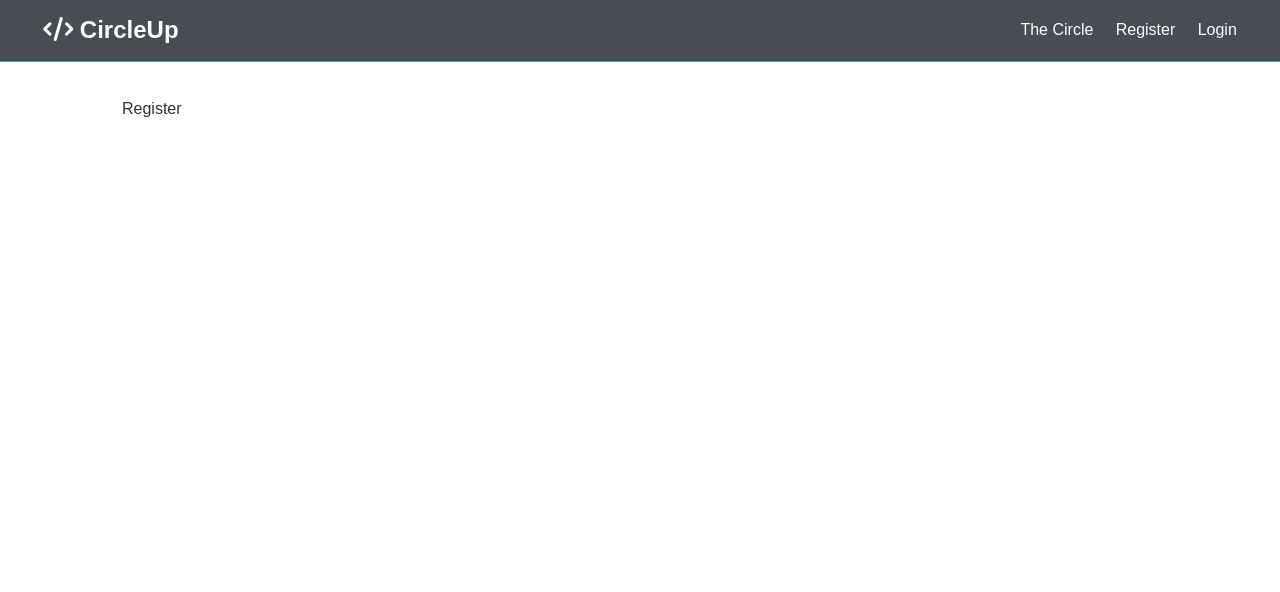
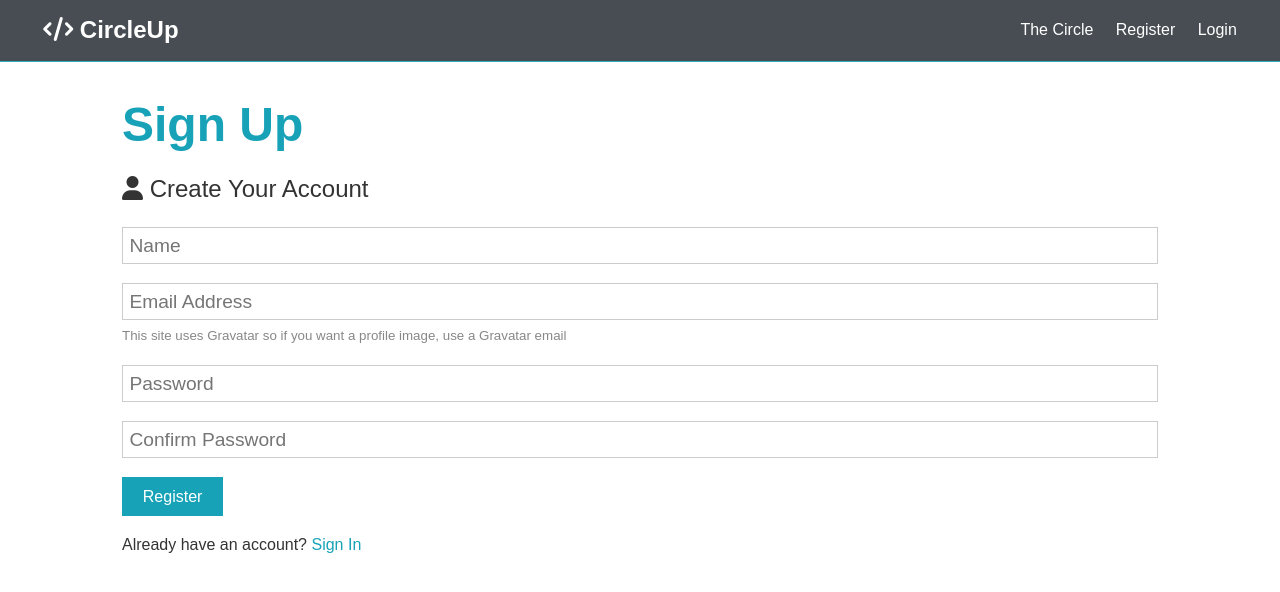
Before and after one commit to x-saim/circleup, a React (Create React App) app in the folder client/: page /register in a window 1280 px wide. Shown: the top 592 px of the page. Built offline with nearby package versions, Linux system fonts and the light colour scheme.

Commit message:
update register component and add state management

```diff
--- a/client/src/components/auth/Register.js
+++ b/client/src/components/auth/Register.js
@@ -1,5 +1,83 @@
-import React from 'react';
+import { useState } from 'react';
 
 export const Register = () => {
-  return <div>Register</div>;
+  const [formData, setFormData] = useState({
+    name: '',
+    email: '',
+    password: '',
+    password2: '',
+  });
+
+  const { name, email, password, password2 } = formData;
+
+  //Can use this onChange for any field since we are using e.target.name
+  const onChange = (e) =>
+    setFormData({ ...formData, [e.target.name]: e.target.value });
+
+  const onSubmit = (e) => {
+    e.preventDefault();
+
+    if (password !== password2) {
+      console.log('Passwords do not match.');
+    } else {
+      console.log(formData);
+    }
+  };
+  return (
+    <>
+      <h1 className='large text-primary'>Sign Up</h1>
+      <p className='lead'>
+        <i className='fas fa-user'></i> Create Your Account
+      </p>
+      <form className='form' onSubmit={(e) => onSubmit(e)}>
+        <div className='form-group'>
+          <input
+            type='text'
+            placeholder='Name'
+            name='name'
+            value={name}
+            onChange={(e) => onChange(e)}
+            required
+          />
+        </div>
+        <div className='form-group'>
+          <input
+            type='email'
+            placeholder='Email Address'
+            name='email'
+            value={email}
+            onChange={(e) => onChange(e)}
+          />
+          <small className='form-text'>
+            This site uses Gravatar so if you want a profile image, use a
+            Gravatar email
+          </small>
+        </div>
+        <div className='form-group'>
+          <input
+            type='password'
+            placeholder='Password'
+            name='password'
+            minLength='6'
+            value={password}
+            onChange={(e) => onChange(e)}
+          />
+        </div>
+        <div className='form-group'>
+          <input
+            type='password'
+            placeholder='Confirm Password'
+            name='password2'
+            minLength='6'
+            value={password2}
+            onChange={(e) => onChange(e)}
+          />
+        </div>
+        <input type='submit' className='btn btn-primary' value='Register' />
+      </form>
+      <p className='my-1'>
+        Already have an account? <a href='login.html'>Sign In</a>
+      </p>
+    </>
+  );
 };
```
